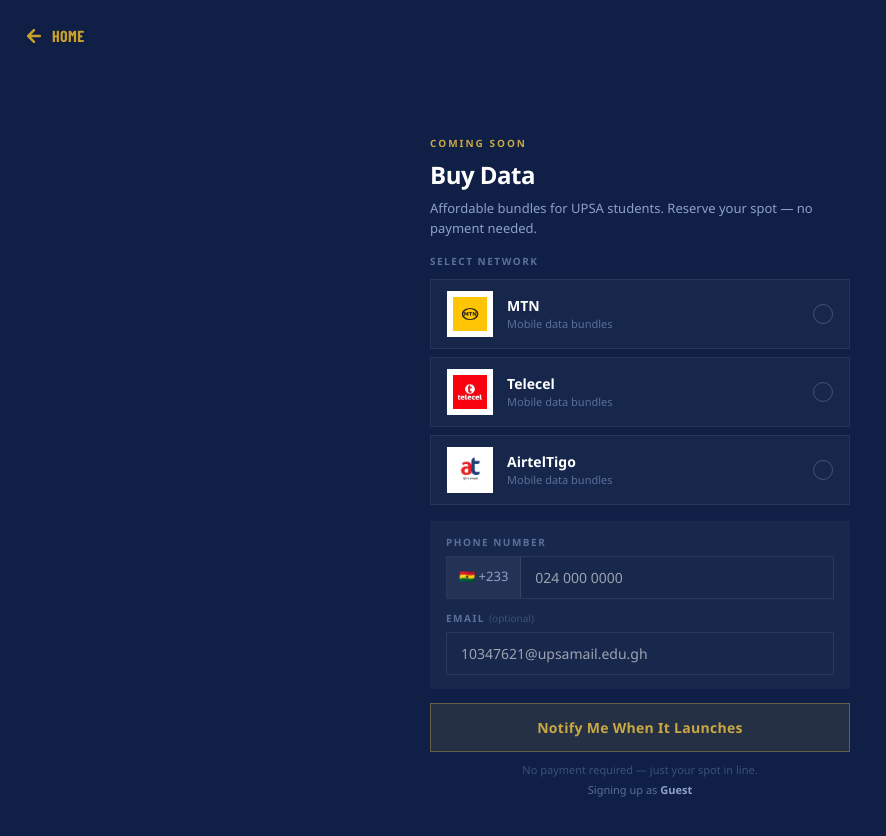
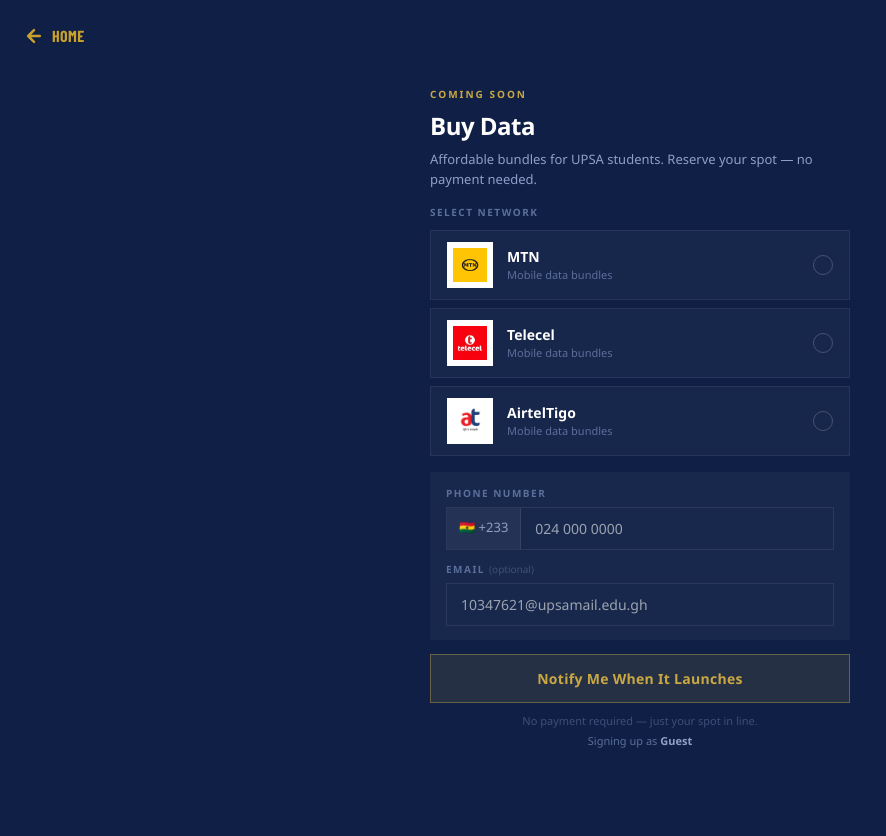
Before and after one commit to johnadamsmahama/distinction-library, a Next.js app: page /buy-data in a window 1280 px wide. Shown: the top 836 px of the page, without its empty margins (0-886 px from the left). Built offline with nearby package versions, Linux system fonts and the light colour scheme; no server answers; a web font is replaced by a local one.

Commit message:
Adjust layout styles for buy-data page

```diff
--- a/app/buy-data/page.tsx
+++ b/app/buy-data/page.tsx
@@ -114,12 +114,12 @@ export default function BuyDataPage() {
         style={{
           fontFamily: "'Segoe UI', sans-serif",
           background: "#0f1f45",
-          minHeight: "100dvh",
+          minHeight: "auto",
           width: "100%",
           display: "flex",
           flexDirection: "column",
-          justifyContent: "center",
-          padding: "clamp(16px, 4vh, 40px) 20px",
+          justifyContent: "flex-start",
+          padding: "clamp(8px, 2vh, 20px) 20px",
           boxSizing: "border-box",
         }}
       >
```
